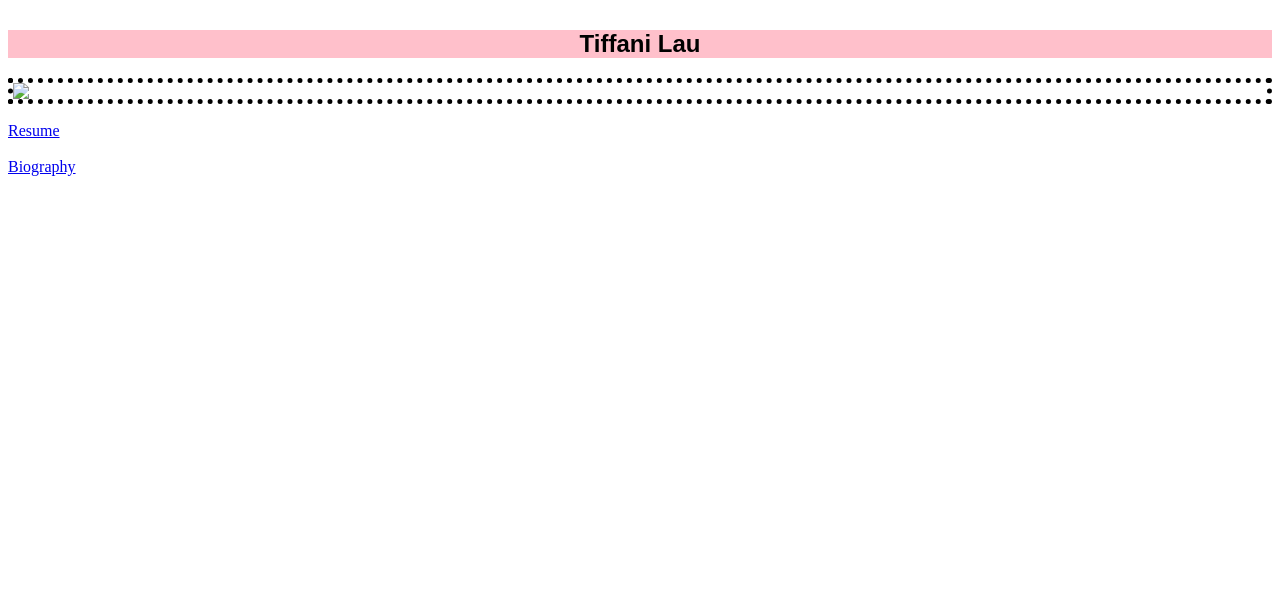
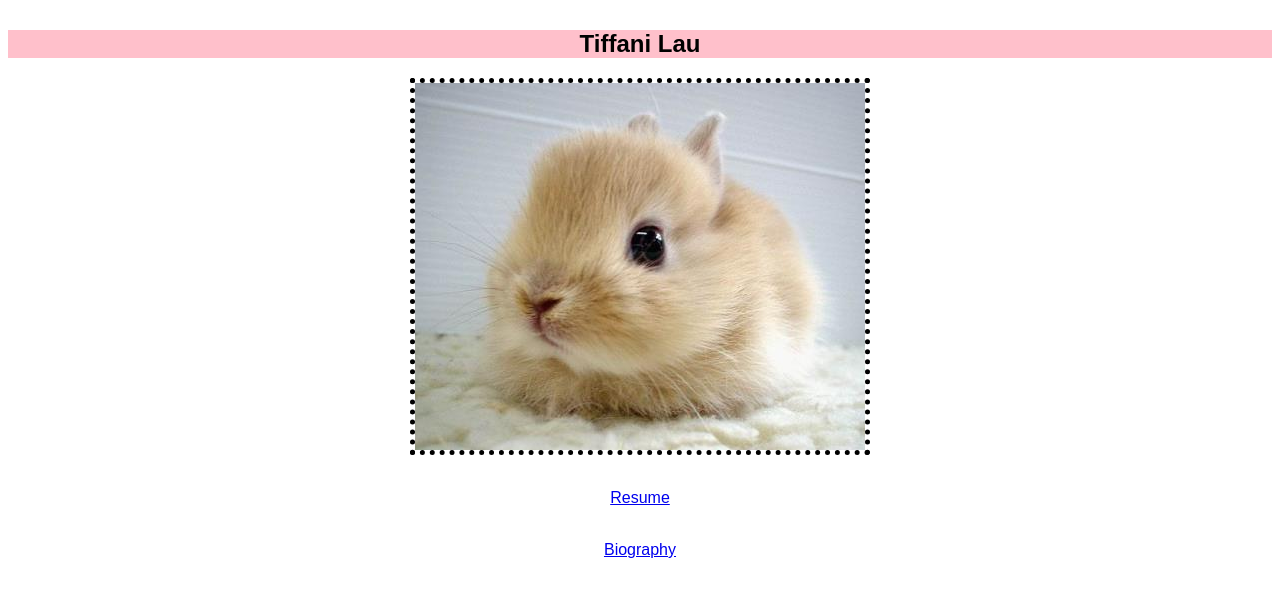
Before and after one commit to lautiffani/lautiffani.github.io, a plain HTML site: page index.html in a window 1280 px wide. Shown: the part 95-692 px from the top of the page. Drawn offline with Linux system fonts and the light colour scheme; files whose address does not match are found by name.

```diff
--- a/index.html
+++ b/index.html
@@ -3,6 +3,7 @@
 <html>
 
  <head>
+ 	<meta charset="UTF-8">
 	<title> Index </title>
 	<link rel='stylesheet' href='portfolio.css'/>
 </head>
@@ -12,16 +13,16 @@
 <h2> Tiffani Lau </h2>
 
 
-<body>
-<img src = "file:/Users/Tiffani/Desktop/Portfolio/bunny.jpg">  </br>
-<a href = "file:/Users/Tiffani/Desktop/Portfolio/resume.html"> Resume </a> </br> </br>
-<a href = "file:/Users/Tiffani/Desktop/Portfolio/bio.html"> Biography </a> </br>
+<div id = "index">
+<img src = "file:////Users/Tiffani/Desktop/Portfolio/bunny.jpg" alt = "baby bunny">  <br/>
+<p id = 'one'><a href = "file:////Users/Tiffani/Desktop/Portfolio/resume.html"> Resume </a> <br/> <br/> </p>
+<p id = '2'><a href = "file:////Users/Tiffani/Desktop/Portfolio/bio.html"> Biography </a> <br/> </p>
 
 
 
 
 
-</body>
+</div>
 
 
 </html>
```
